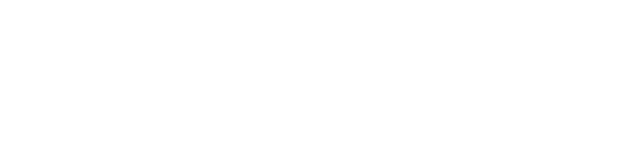
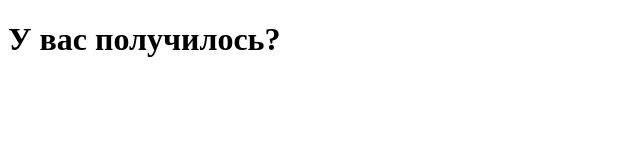
Before and after one commit to i5raev/first-repo, a plain HTML site: page index.html in a window 1280 px wide. Shown: the whole page, without its empty margins (0-640 px from the left). Drawn offline with Linux system fonts and the light colour scheme.

Commit message:
second commit

```diff
--- a/index.html
+++ b/index.html
@@ -4,11 +4,11 @@
 <head>
     <meta charset="UTF-8">
     <meta name="viewport" content="width=device-width, initial-scale=1.0">
-    <title>Document</title>
+    <title>Git</title>
 </head>
 
 <body>
-
+    <H1>У вас получилось?</H1>
 </body>
 
 </html>
```
